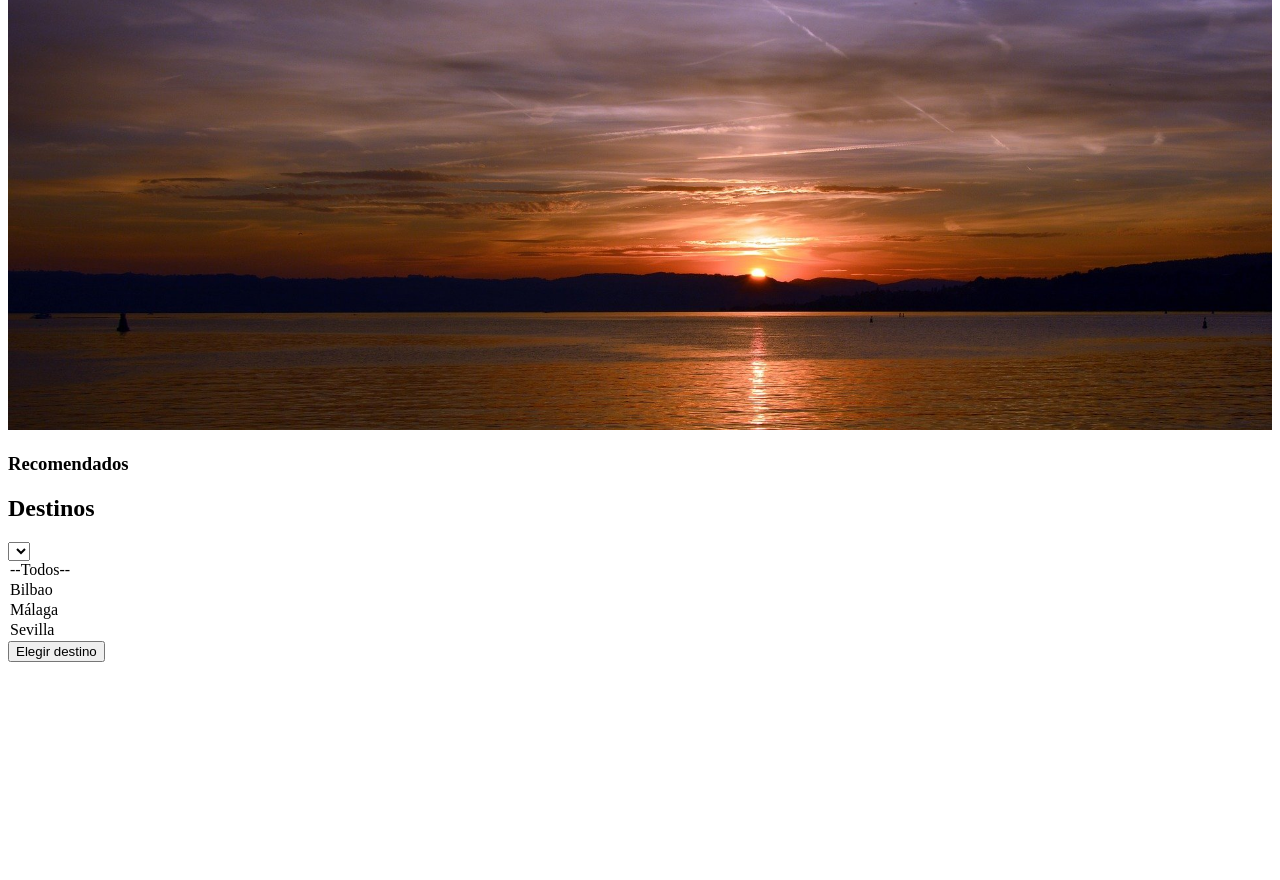
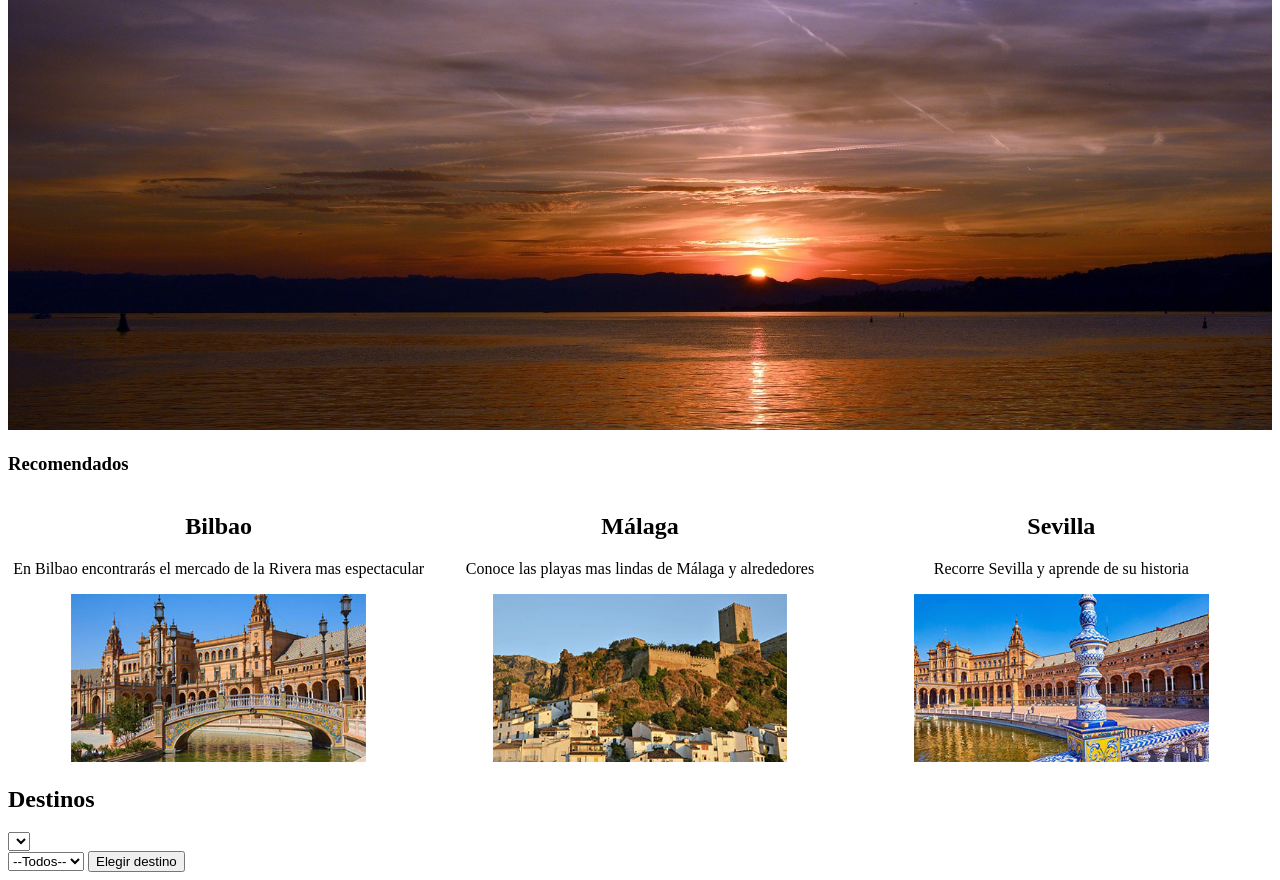
Before and after one commit to EmilceVisconti/Pr-ctica-DOM-viajes, a plain HTML site: page index.html in a window 1280 px wide. Shown: the part 68-948 px from the top of the page. Before the commit the page ends 800 px from the top, so only its background shows below. Drawn offline with Linux system fonts and the light colour scheme.

Commit message:
ejercicios viaje

```diff
--- a/index.html
+++ b/index.html
@@ -16,24 +16,21 @@
     <main>
         <img src="./assets/1.jpg" alt="Amanecer">
         <h3>Recomendados</h3>
+        <section id="recomendados">
 
-        <section id="recomendados">
-            <article></article>
         </section>
-
+        <section>
             <h2>Destinos</h2>
-            <select id="ciudad">
+            <select id="ciudad"></select>
         </section>
 
         <form id="form-destinos">
-            <label for="destinos">
-                <h2>Destinos</h2>
-            </label>
+
             <select id="destino" required>
                 <option value="all">--Todos--</option>
-                <option value="malaga">Bilbao</option>
-                <option value="sevilla">Málaga</option>
-                <option value="granada">Sevilla</option>
+                <option value="bilbao">Bilbao</option>
+                <option value="malaga">Málaga</option>
+                <option value="sevilla">Sevilla</option>
             </select>
             <button type="submit">Elegir destino</button>
         </form>
@@ -41,6 +38,6 @@
     </main>
 
 </body>
-<script src="./.js"></script>
+<script src="./script.js"></script>
 
 </html>
--- /dev/null
+++ b/script.js
@@ -0,0 +1,36 @@
+const data = [
+  {
+    title: "Bilbao",
+    description: "En Bilbao encontrarás el mercado de la Rivera mas espectacular",
+    url_img: "../assets/Bilbao.jpg"
+  },
+  {
+    title: "Málaga",
+    description: "Conoce las playas mas lindas de Málaga y alrededores",
+    url_img: "/assets/malaga.jpg"
+  },
+  {
+    title: "Sevilla",
+    description: "Recorre Sevilla y aprende de su historia",
+    url_img: "../assets/Sevilla.jpg"
+  }
+];
+
+
+
+function renderizarDestinos() {
+  const contenedor = document.getElementById("recomendados");
+  contenedor.innerHTML = "";
+
+  data.forEach((viaje) => {
+    const article = document.createElement("article");
+    article.innerHTML = `
+      <h2>${viaje.title}</h2>
+      <p>${viaje.description}</p>
+      <img src="${viaje.url_img}" alt="${viaje.title}" class="img-reducida">
+    `;
+    contenedor.appendChild(article);
+  });
+}
+
+renderizarDestinos();
--- a/style.css
+++ b/style.css
@@ -2,3 +2,20 @@ img {
   width: 100%;
   height: auto;
 }
+
+.img-reducida {
+  width: 70%;
+  height: auto;
+}
+
+#recomendados {
+  display: flex;
+  justify-content: space-between;
+  flex-wrap: wrap;
+}
+
+#recomendados article {
+  flex: 1;
+  max-width: 50%;
+  text-align: center;
+}
```
Also changed, not shown: .js (deleted).
